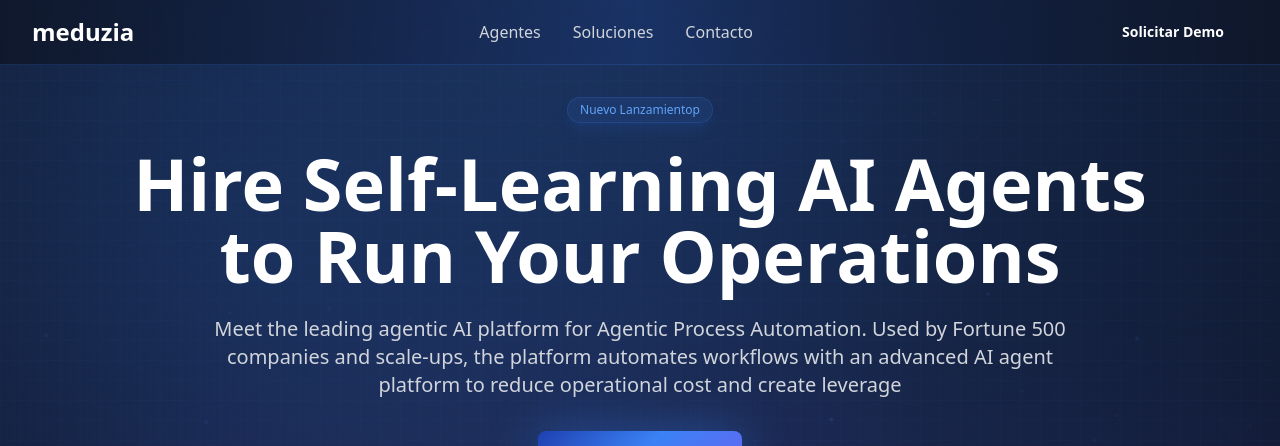
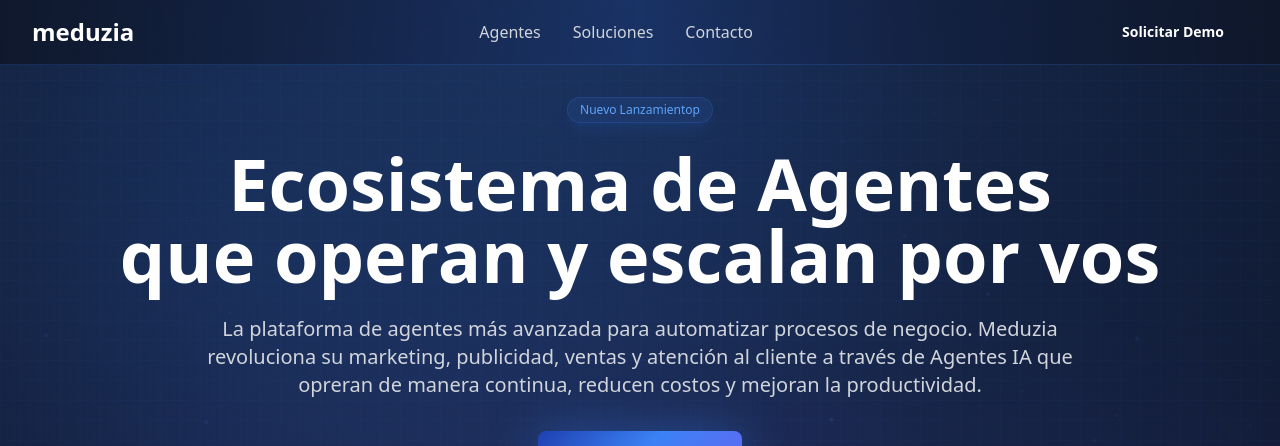
Before and after one commit to Retrofish25/beam-ai-clone, a Next.js app: page / in a window 1280 px wide. Shown: the top 446 px of the page. Built offline with nearby package versions, Linux system fonts and the light colour scheme.

Commit message:
Update page.tsx

```diff
--- a/src/app/page.tsx
+++ b/src/app/page.tsx
@@ -70,13 +70,11 @@ function HeroSection() {
      Nuevo Lanzamientop
           </Badge>
           <h1 className="text-5xl md:text-7xl font-bold text-white mb-6 leading-tight">
-            Hire Self-Learning AI Agents<br />
-            to Run Your Operations
+            Ecosistema de Agentes<br />
+            que operan y escalan por vos
           </h1>
           <p className="text-xl text-gray-300 mb-8 max-w-4xl mx-auto">
-            Meet the leading agentic AI platform for Agentic Process Automation. Used by Fortune
-            500 companies and scale-ups, the platform automates workflows with an advanced AI
-            agent platform to reduce operational cost and create leverage
+            La plataforma de agentes más avanzada para automatizar procesos de negocio. Meduzia revoluciona su marketing, publicidad, ventas y atención al cliente a través de Agentes IA que opreran de manera continua, reducen costos y mejoran la productividad.
           </p>
           <Button size="lg" className="gradient-primary text-white font-semibold px-8 py-3 text-lg animate-glow hover-glow">
          Solicitar Demos
```
